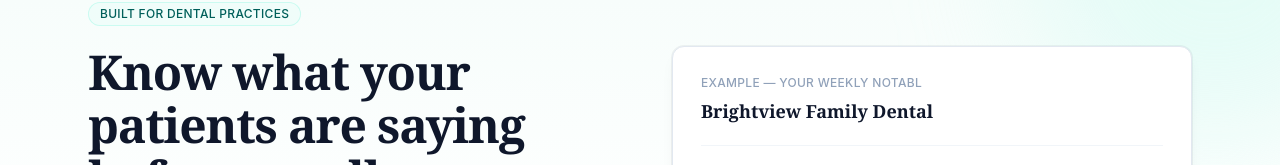
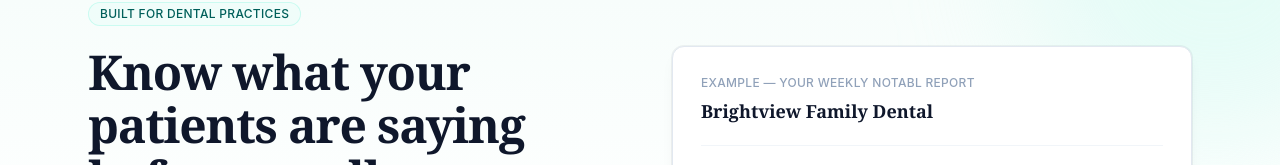
Before and after one commit to Gintama477/notabl, a Next.js app: page / in a window 1280 px wide. Shown: the part 181-346 px from the top of the page. Built offline with nearby package versions, Linux system fonts and the light colour scheme; no server answers; the database is empty.

Commit message:
Clarify hero preview card eyebrow: 'Notabl Report', not 'Notabl' alone
'EXAMPLE — YOUR WEEKLY NOTABL' read ambiguously to a first-time visitor
who doesn't yet know Notabl is the product name. Now reads 'EXAMPLE —
YOUR WEEKLY NOTABL REPORT'. Nothing else on the card changed.

```diff
--- a/components/marketing/Hero.tsx
+++ b/components/marketing/Hero.tsx
@@ -48,7 +48,7 @@ export function Hero() {
 
           <div className="rounded-xl border border-slate-200 bg-white p-6 shadow-lg shadow-slate-900/5 ring-1 ring-slate-900/5 sm:p-7">
             <p className="text-xs font-medium uppercase tracking-wide text-slate-400">
-              Example — Your Weekly Notabl
+              Example — Your Weekly Notabl Report
             </p>
             <p className="mt-1.5 font-serif text-lg font-semibold text-slate-900">
               Brightview Family Dental
```
